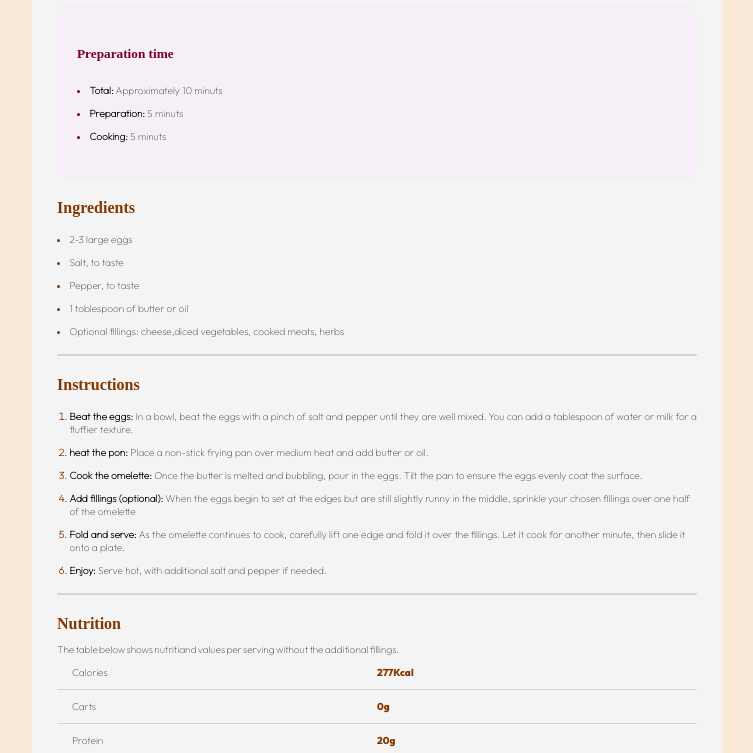
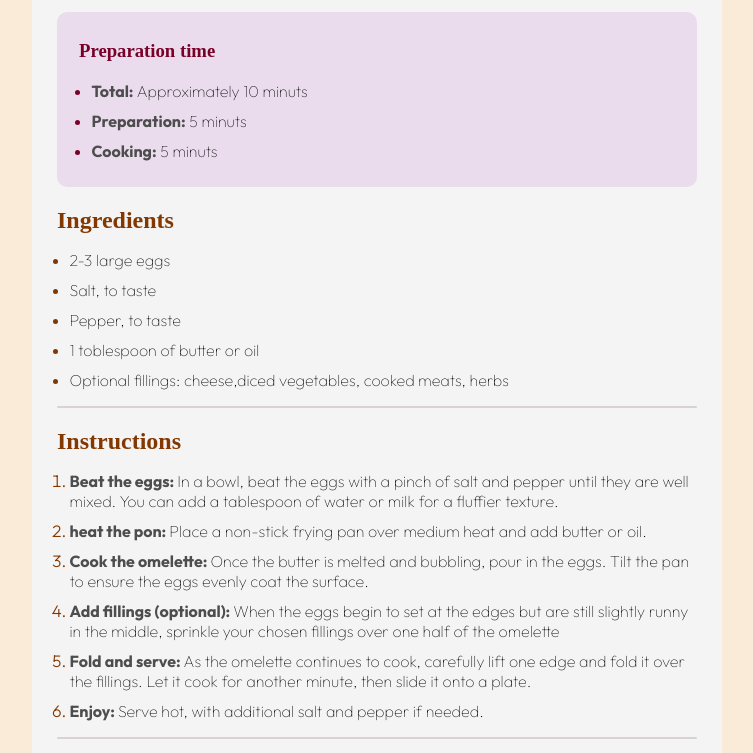
Before and after one commit to ennakhlisfn/RecipePageMain, a plain HTML site: page index.html in a window 1280 px wide. Shown: the part 509-1262 px from the top of the page, without its empty margins (263-1016 px from the left). Drawn offline with Linux system fonts and the light colour scheme.

Commit message:
modifier the sizes of the title of each paragraph

```diff
--- a/index.html
+++ b/index.html
@@ -13,14 +13,14 @@
         src="./recipe-page-main/assets/images/image-omelette.jpeg"
         alt="img"
       />
-      <h3 class="meal">Simple Omlette Recipe</h3>
+      <h1 class="meal">Simple Omlette Recipe</h1>
       <p class="description">
         An easy and quick dish, perfect for any meal. This classic omelette
         combines beaten eggs cooked to perfection, optionally filled with your
         choice of cheese, vegetables, or meats.
       </p>
       <div class="preparation">
-        <h5>Preparation time</h5>
+        <h3>Preparation time</h3>
         <ul>
           <li><span>Total:</span> Approximately 10 minuts</li>
           <li><span>Preparation:</span> 5 minuts</li>
@@ -28,7 +28,7 @@
         </ul>
       </div>
       <div class="ingredients">
-        <h4>Ingredients</h4>
+        <h2>Ingredients</h2>
         <ul>
           <li>2-3 large eggs</li>
           <li>Salt, to taste</li>
@@ -41,7 +41,7 @@
       </div>
       <hr class="hr" />
       <div class="instructions">
-        <h4>Instructions</h4>
+        <h2>Instructions</h2>
         <ul>
           <li>
             <span> Beat the eggs: </span>In a bowl, beat the eggs with a pinch
@@ -75,7 +75,7 @@
       </div>
       <hr class="hr" />
       <div class="nutrition">
-        <h4>Nutrition</h4>
+        <h2>Nutrition</h2>
         <p>
           The table below shows nutritiand values per serving without the
           additional fillings.
--- a/style.css
+++ b/style.css
@@ -54,7 +54,7 @@ body {
 p,
 li {
   font-family: outfit-thin;
-  font-size: x-small;
+  font-weight: 400;
   margin-top: 10px;
   /* text-indent: 10px; */
 }
@@ -76,11 +76,7 @@ div > ul > li::marker {
   font-weight: bold;
 }
 
-p {
-  word-spacing: -1px;
-}
-
-h4 {
+h2 {
   margin: 0;
   color: #823800;
 }
@@ -88,7 +84,7 @@ h4 {
 .contener {
   width: 50vw;
   background-color: rgb(244, 244, 244);
-  margin-top: 10vh;
+  margin-top: 7vh;
   padding: 25px;
   margin-bottom: 100px;
 }
@@ -108,12 +104,12 @@ h4 {
 }
 
 .preparation {
-  padding: 20px;
-  background-color: rgb(246 239 247);
+  padding: 10px 22px;
+  background-color: rgb(235 220 237);
   margin-bottom: 20px;
 }
 
-.preparation > h5 {
+.preparation > h3 {
   color: #790029;
 }
 
@@ -121,8 +117,9 @@ h4 {
   color: #790029;
 }
 
-li > span {
-  font-weight: bold;
+span {
+  font-family: outfit-bold;
+  color: #4d4d4d;
 }
 
 .instructions > ul > li {
```
